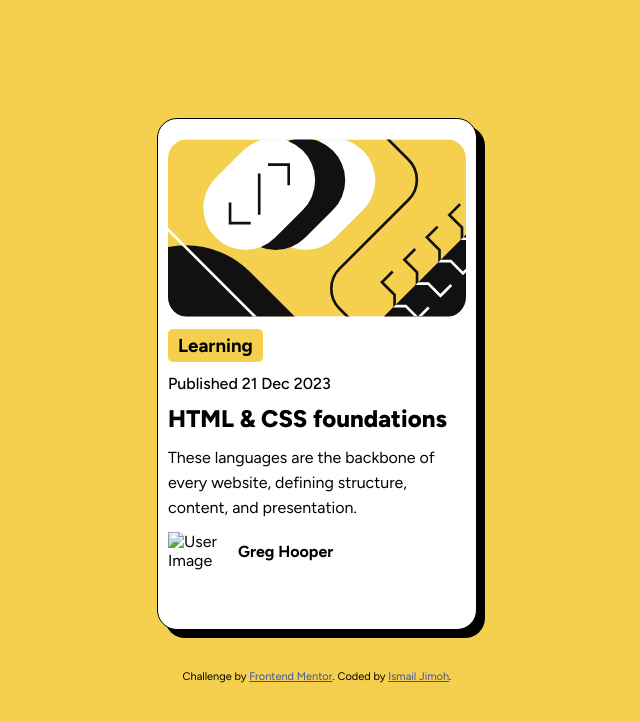
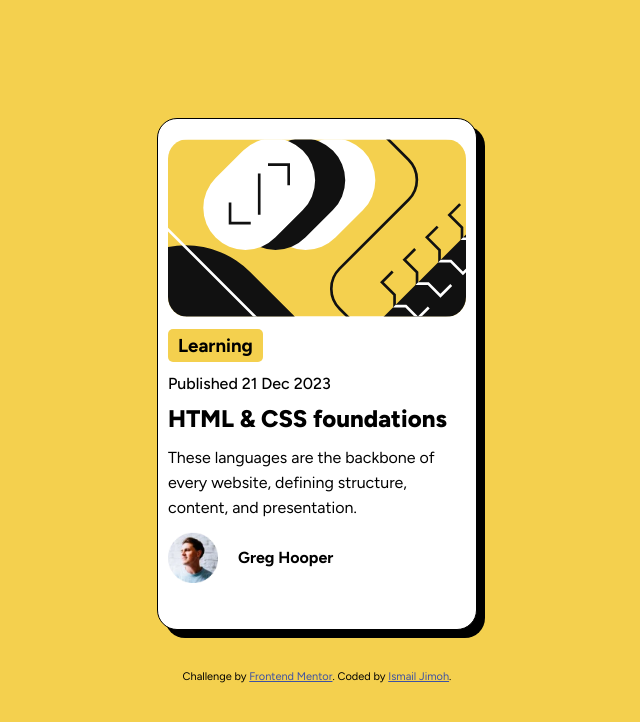
Before and after one commit to smileywrld/blog-preview-card, a plain HTML site: page index.html in a window 1280 px wide. Shown: the whole page, without its empty margins (323-963 px from the left). Drawn offline with Linux system fonts and the light colour scheme; the site is published under a folder, as on GitHub Pages, so addresses that start at the root find nothing.

Commit message:
CHEUCKING THE DIRECTORY OF THE USER IMAGE, IF ITS CORRECT

```diff
--- a/index.html
+++ b/index.html
@@ -22,7 +22,7 @@
     <p class="content">These languages are the backbone of every website, defining structure, content, and presentation.
     </p>
     <div class="user">
-      <img src="/assets/images/image-avatar.webp" alt="User Image">
+      <img src="./assets/images/image-avatar.webp" alt="User Image">
       <h2>Greg Hooper</h2>
     </div>
   </main>
```
